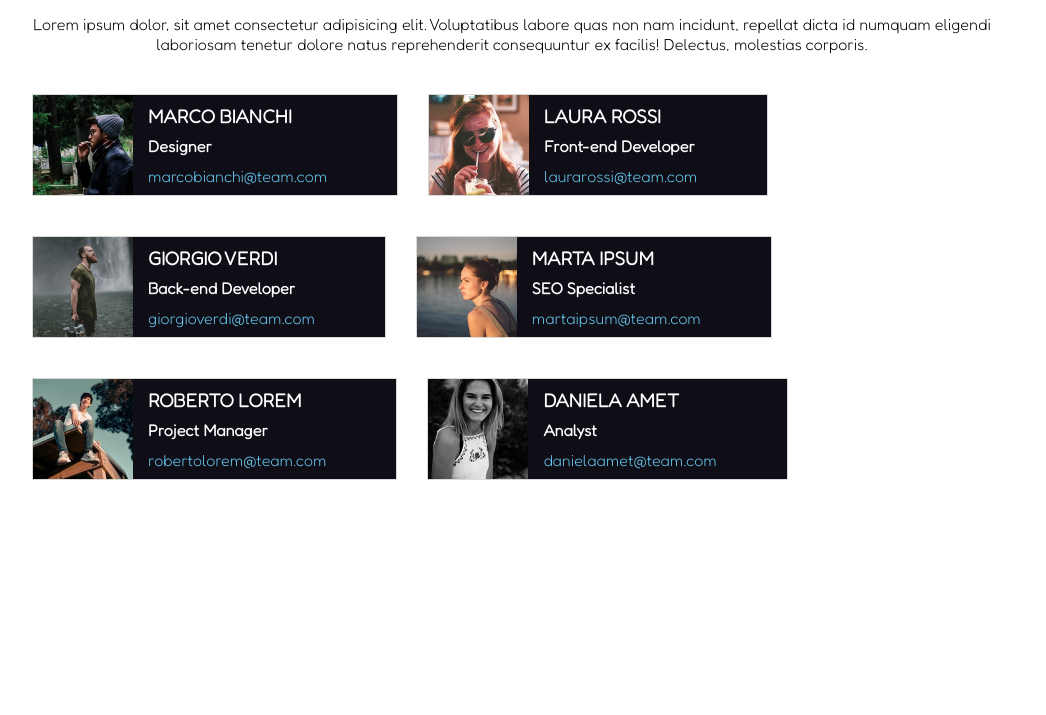
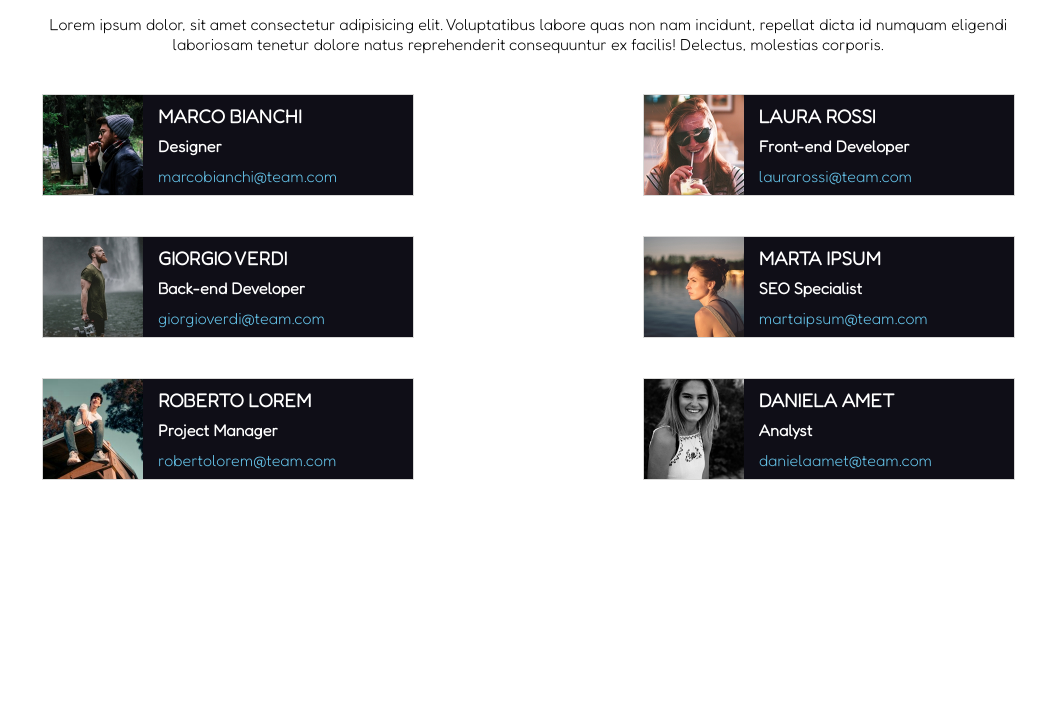
Before and after one commit to MattiaVerardi/html-css-flex-cards, a plain HTML site: page index.html in a window 1280 px wide. Shown: the part 85-800 px from the top of the page, without its empty margins (128-1174 px from the left). Drawn offline with Linux system fonts and the light colour scheme.

Commit message:
Completamento homework (manca ombreggiatura bordo)

```diff
--- a/style.css
+++ b/style.css
@@ -10,8 +10,8 @@ body {
     font-family: 'Fredoka', sans-serif;
 }
 header, main {
-    width: 75%;
-    margin: 30px auto;
+    width: 76%;
+    margin: 30px 170px;
 }
 h1 {
     color: #e54071;
@@ -33,13 +33,13 @@ a {
     margin-top: 40px;
     display: flex;
     flex-wrap: wrap;
+    justify-content: space-between;
 
 }
 .item {
     display: flex;
     border: 1px solid #d9d9d8;
     margin-bottom: 40px;
-    margin-right: 30px;
 
 }
 .item-flex-1 {
@@ -54,6 +54,7 @@ a {
     justify-content: space-evenly;
     padding-right: 70px;
     padding-left: 15px;
+    width: 270px
 
 
 }
```
